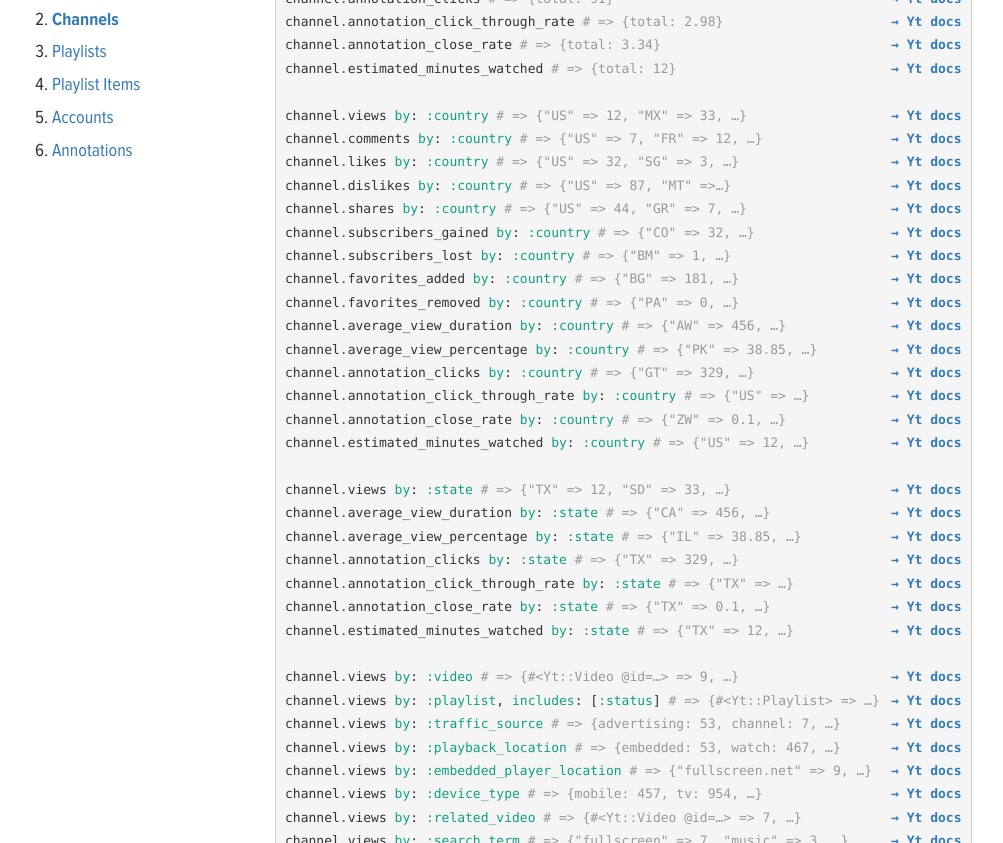
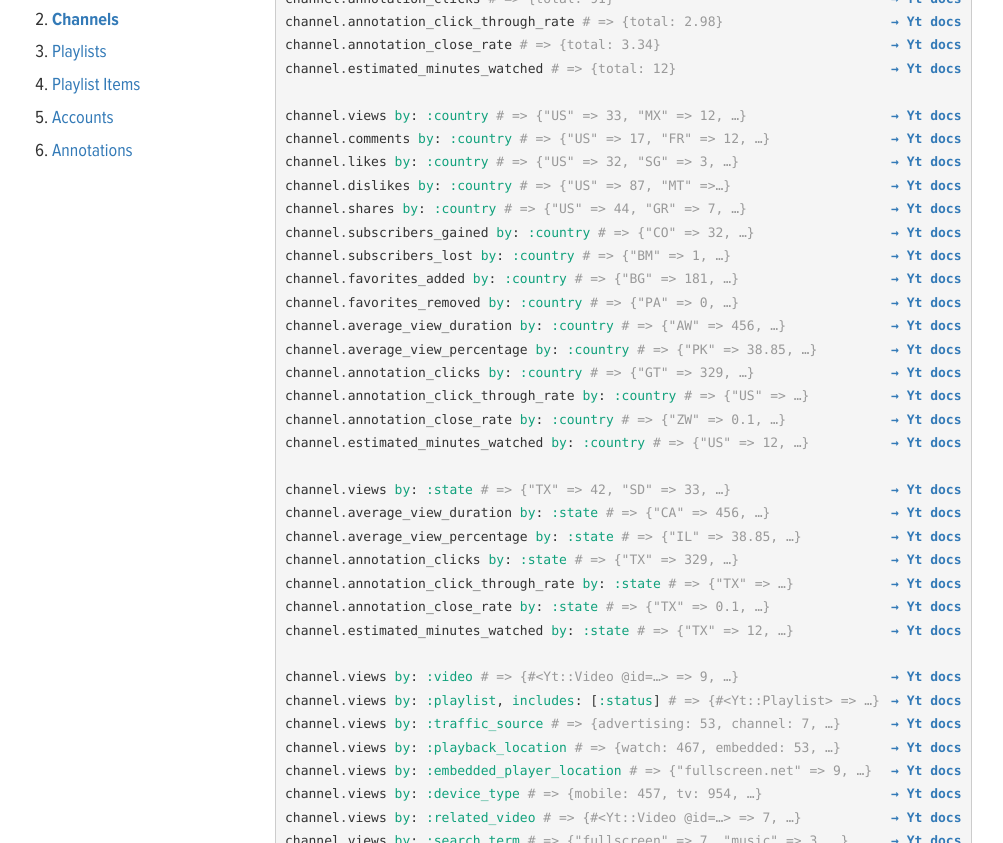
Before and after one commit to nullscreen/yt, a Jekyll site: the page built from channels.html, in a window 1280 px wide and 1400 px high, scrolled down 3129 px. Shown: the part 152-995 px from the top of the window, without its empty margins (138-1141 px from the left). Built offline with Jekyll 4.4.1, drawn with Linux system fonts in a browser that asks for light colours; nearby versions of some CDN libraries; some web fonts are replaced.

Commit message:
Update result order based on a75c2fc

```diff
--- a/channels.html
+++ b/channels.html
@@ -177,8 +177,8 @@ channel.views in: {state: 'TX'} # => {total: 11}
 {% include doc.html link="Models/Channel#annotation_close_rate" %}{% include example.html object='channel' method='annotation_close_rate' result='{total: 3.34}' %}
 {% include doc.html link="Models/Channel#estimated_minutes_watched" %}{% include example.html object='channel' method='estimated_minutes_watched' result='{total: 12}' %}
 
-{% include doc.html link="Models/Channel#views" %}{% include example.html object='channel' method='views' params=' <span class="ss">by</span><span class="p">:</span> <span class="ss">:country</span>' result='{"US" =&gt; 12, "MX" => 33, …}' %}
-{% include doc.html link="Models/Channel#comments" %}{% include example.html object='channel' method='comments' params=' <span class="ss">by</span><span class="p">:</span> <span class="ss">:country</span>' result='{"US" =&gt; 7, "FR" =&gt; 12, …}' %}
+{% include doc.html link="Models/Channel#views" %}{% include example.html object='channel' method='views' params=' <span class="ss">by</span><span class="p">:</span> <span class="ss">:country</span>' result='{"US" =&gt; 33, "MX" => 12, …}' %}
+{% include doc.html link="Models/Channel#comments" %}{% include example.html object='channel' method='comments' params=' <span class="ss">by</span><span class="p">:</span> <span class="ss">:country</span>' result='{"US" =&gt; 17, "FR" =&gt; 12, …}' %}
 {% include doc.html link="Models/Channel#likes" %}{% include example.html object='channel' method='likes' params=' <span class="ss">by</span><span class="p">:</span> <span class="ss">:country</span>' result='{"US" =&gt; 32, "SG" => 3, …}' %}
 {% include doc.html link="Models/Channel#dislikes" %}{% include example.html object='channel' method='dislikes' params=' <span class="ss">by</span><span class="p">:</span> <span class="ss">:country</span>' result='{"US" =&gt; 87, "MT" =&gt;…}' %}
 {% include doc.html link="Models/Channel#shares" %}{% include example.html object='channel' method='shares' params=' <span class="ss">by</span><span class="p">:</span> <span class="ss">:country</span>' result='{"US" =&gt; 44, "GR" => 7, …}' %}
@@ -193,7 +193,7 @@ channel.views in: {state: 'TX'} # => {total: 11}
 {% include doc.html link="Models/Channel#annotation_close_rate" %}{% include example.html object='channel' method='annotation_close_rate' params=' <span class="ss">by</span><span class="p">:</span> <span class="ss">:country</span>' result='{"ZW" =&gt; 0.1, …}' %}
 {% include doc.html link="Models/Channel#estimated_minutes_watched" %}{% include example.html object='channel' method='estimated_minutes_watched' params=' <span class="ss">by</span><span class="p">:</span> <span class="ss">:country</span>' result='{"US" =&gt; 12, …}' %}
 
-{% include doc.html link="Models/Channel#views" %}{% include example.html object='channel' method='views' params=' <span class="ss">by</span><span class="p">:</span> <span class="ss">:state</span>' result='{"TX" =&gt; 12, "SD" => 33, …}' %}
+{% include doc.html link="Models/Channel#views" %}{% include example.html object='channel' method='views' params=' <span class="ss">by</span><span class="p">:</span> <span class="ss">:state</span>' result='{"TX" =&gt; 42, "SD" => 33, …}' %}
 {% include doc.html link="Models/Channel#average_view_duration" %}{% include example.html object='channel' method='average_view_duration' params=' <span class="ss">by</span><span class="p">:</span> <span class="ss">:state</span>' result='{"CA" =&gt; 456, …}' %}
 {% include doc.html link="Models/Channel#average_view_percentage" %}{% include example.html object='channel' method='average_view_percentage' params=' <span class="ss">by</span><span class="p">:</span> <span class="ss">:state</span>' result='{"IL" =&gt; 38.85, …}' %}
 {% include doc.html link="Models/Channel#annotation_clicks" %}{% include example.html object='channel' method='annotation_clicks' params=' <span class="ss">by</span><span class="p">:</span> <span class="ss">:state</span>' result='{"TX" =&gt; 329, …}' %}
@@ -204,7 +204,7 @@ channel.views in: {state: 'TX'} # => {total: 11}
 {% include doc.html link="Models/Channel#views" %}{% include example.html object='channel' method='views' params=' <span class="ss">by</span><span class="p">:</span> <span class="ss">:video</span>' result='{#&lt;Yt::Video @id=…&gt; =&gt; 9, …}' %}
 {% include doc.html link="Models/Channel#views" %}{% include example.html object='channel' method='views' params=' <span class="ss">by</span><span class="p">:</span> <span class="ss">:playlist</span><span class="p">,</span> <span class="ss">includes</span><span class="p">: [</span><span class="ss">:status</span><span class="p">]</span>' result='{#&lt;Yt::Playlist&gt; =&gt; …}' %}
 {% include doc.html link="Models/Channel#views" %}{% include example.html object='channel' method='views' params=' <span class="ss">by</span><span class="p">:</span> <span class="ss">:traffic_source</span>' result='{advertising: 53, channel: 7, …}' %}
-{% include doc.html link="Models/Channel#views" %}{% include example.html object='channel' method='views' params=' <span class="ss">by</span><span class="p">:</span> <span class="ss">:playback_location</span>' result='{embedded: 53, watch: 467, …}' %}
+{% include doc.html link="Models/Channel#views" %}{% include example.html object='channel' method='views' params=' <span class="ss">by</span><span class="p">:</span> <span class="ss">:playback_location</span>' result='{watch: 467, embedded: 53, …}' %}
 {% include doc.html link="Models/Channel#views" %}{% include example.html object='channel' method='views' params=' <span class="ss">by</span><span class="p">:</span> <span class="ss">:embedded_player_location</span>' result='{"fullscreen.net" =&gt; 9, …}' %}
 {% include doc.html link="Models/Channel#views" %}{% include example.html object='channel' method='views' params=' <span class="ss">by</span><span class="p">:</span> <span class="ss">:device_type</span>' result='{mobile: 457, tv: 954, …}' %}
 {% include doc.html link="Models/Channel#views" %}{% include example.html object='channel' method='views' params=' <span class="ss">by</span><span class="p">:</span> <span class="ss">:related_video</span>' result='{#&lt;Yt::Video @id=…&gt; =&gt; 7, …}' %}
--- a/playlists.html
+++ b/playlists.html
@@ -125,14 +125,14 @@ playlist.views in: {state: 'TX'} # => {total: 11}
 {% include doc.html link="Models/Playlist#views_per_playlist_start" %}{% include example.html object='playlist' method='views_per_playlist_start' result='{total: 4.53}' %}
 {% include doc.html link="Models/Playlist#estimated_minutes_watched" %}{% include example.html object='playlist' method='estimated_minutes_watched' result='{total: 12}' %}
 
-{% include doc.html link="Models/Playlist#views" %}{% include example.html object='playlist' method='views' params=' <span class="ss">by</span><span class="p">:</span> <span class="ss">:country</span>' result='{"US" =&gt; 8, "RU" => 9, …}' %}
+{% include doc.html link="Models/Playlist#views" %}{% include example.html object='playlist' method='views' params=' <span class="ss">by</span><span class="p">:</span> <span class="ss">:country</span>' result='{"US" =&gt; 18, "RU" => 9, …}' %}
 {% include doc.html link="Models/Playlist#average_view_duration" %}{% include example.html object='playlist' method='average_view_duration' params=' <span class="ss">by</span><span class="p">:</span> <span class="ss">:country</span>' result='{"US" =&gt; 456, …}' %}
 {% include doc.html link="Models/Playlist#playlist_starts" %}{% include example.html object='playlist' method='playlist_starts' params=' <span class="ss">by</span><span class="p">:</span> <span class="ss">:country</span>' result='{"US" =&gt; 7, …}' %}
 {% include doc.html link="Models/Playlist#average_time_in_playlist" %}{% include example.html object='playlist' method='average_time_in_playlist' params=' <span class="ss">by</span><span class="p">:</span> <span class="ss">:country</span>' result='{"US" =&gt; 32.0, …}' %}
 {% include doc.html link="Models/Playlist#views_per_playlist_start" %}{% include example.html object='playlist' method='views_per_playlist_start' params=' <span class="ss">by</span><span class="p">:</span> <span class="ss">:country</span>' result='{"US" =&gt; 87, …}' %}
 {% include doc.html link="Models/Playlist#estimated_minutes_watched" %}{% include example.html object='playlist' method='estimated_minutes_watched' params=' <span class="ss">by</span><span class="p">:</span> <span class="ss">:country</span>' result='{"US" =&gt; 12, …}' %}
 
-{% include doc.html link="Models/Playlist#views" %}{% include example.html object='playlist' method='views' params=' <span class="ss">by</span><span class="p">:</span> <span class="ss">:state</span>' result='{"TX" =&gt; 8, "AZ" => 9, …}' %}
+{% include doc.html link="Models/Playlist#views" %}{% include example.html object='playlist' method='views' params=' <span class="ss">by</span><span class="p">:</span> <span class="ss">:state</span>' result='{"TX" =&gt; 8, "AZ" => 5, …}' %}
 {% include doc.html link="Models/Playlist#average_view_duration" %}{% include example.html object='playlist' method='average_view_duration' params=' <span class="ss">by</span><span class="p">:</span> <span class="ss">:state</span>' result='{"SD" =&gt; 456, …}' %}
 {% include doc.html link="Models/Playlist#playlist_starts" %}{% include example.html object='playlist' method='playlist_starts' params=' <span class="ss">by</span><span class="p">:</span> <span class="ss">:state</span>' result='{"ND" =&gt; 7, …}' %}
 {% include doc.html link="Models/Playlist#average_time_in_playlist" %}{% include example.html object='playlist' method='average_time_in_playlist' params=' <span class="ss">by</span><span class="p">:</span> <span class="ss">:state</span>' result='{"MA" =&gt; 32.0, …}' %}
@@ -142,7 +142,7 @@ playlist.views in: {state: 'TX'} # => {total: 11}
 {% include doc.html link="Models/Playlist#views" %}{% include example.html object='playlist' method='views' params=' <span class="ss">by</span><span class="p">:</span> <span class="ss">:video</span><span class="p">,</span> <span class="ss">includes</span><span class="p">: [</span><span class="ss">:status</span><span class="p">]</span>' result='{#&lt;Yt::Video&gt; =&gt; 9, …}' %}
 {% include doc.html link="Models/Playlist#views" %}{% include example.html object='playlist' method='views' params=' <span class="ss">by</span><span class="p">:</span> <span class="ss">:playlist</span>' result='{#&lt;Yt::Playlist @id=…&gt; =&gt; 4, …}' %}
 {% include doc.html link="Models/Playlist#views" %}{% include example.html object='playlist' method='views' params=' <span class="ss">by</span><span class="p">:</span> <span class="ss">:traffic_source</span>' result='{channel: 7, …}' %}
-{% include doc.html link="Models/Playlist#views" %}{% include example.html object='playlist' method='views' params=' <span class="ss">by</span><span class="p">:</span> <span class="ss">:playback_location</span>' result='{embedded: 53, watch: 467, …}' %}
+{% include doc.html link="Models/Playlist#views" %}{% include example.html object='playlist' method='views' params=' <span class="ss">by</span><span class="p">:</span> <span class="ss">:playback_location</span>' result='{watch: 467, embedded: 53, …}' %}
 {% include doc.html link="Models/Playlist#views" %}{% include example.html object='playlist' method='views' params=' <span class="ss">by</span><span class="p">:</span> <span class="ss">:device_type</span>' result='{mobile: 457, tv: 954, …}' %}
 {% include doc.html link="Models/Playlist#views" %}{% include example.html object='playlist' method='views' params=' <span class="ss">by</span><span class="p">:</span> <span class="ss">:related_video</span>' result='{#&lt;Yt::Video @id=…&gt; =&gt; 7, …}' %}
 {% include doc.html link="Models/Playlist#views" %}{% include example.html object='playlist' method='views' params=' <span class="ss">by</span><span class="p">:</span> <span class="ss">:search_term</span>' result='{"fullscreen" =&gt; 7, "music" =&gt; 3, …}' %}
--- a/videos.html
+++ b/videos.html
@@ -296,7 +296,7 @@ video.views in: {state: 'TX'} # => {total: 11}
 {% include doc.html link="Models/Video#annotation_close_rate" %}{% include example.html object='video' method='annotation_close_rate' params=' <span class="ss">by</span><span class="p">:</span> <span class="ss">:state</span>' result='{"TX" =&gt; 0.1, …}' %}
 {% include doc.html link="Models/Video#estimated_minutes_watched" %}{% include example.html object='video' method='estimated_minutes_watched' params=' <span class="ss">by</span><span class="p">:</span> <span class="ss">:state</span>' result='{"TX" =&gt; 124, …}' %}
 
-{% include doc.html link="Models/Video#views" %}{% include example.html object='video' method='views' params=' <span class="ss">by</span><span class="p">:</span> <span class="ss">:playback_location</span>' result='{embedded: 53, watch: 467, …}' %}
+{% include doc.html link="Models/Video#views" %}{% include example.html object='video' method='views' params=' <span class="ss">by</span><span class="p">:</span> <span class="ss">:playback_location</span>' result='{watch: 467, embedded: 53, …}' %}
 {% include doc.html link="Models/Video#views" %}{% include example.html object='video' method='views' params=' <span class="ss">by</span><span class="p">:</span> <span class="ss">:embedded_player_location</span>' result='{"fullscreen.net" =&gt; 92, …}' %}
 {% include doc.html link="Models/Video#views" %}{% include example.html object='video' method='views' params=' <span class="ss">by</span><span class="p">:</span> <span class="ss">:related_video</span><span class="p">,</span> <span class="ss">includes</span><span class="p">: [</span><span class="ss">:status</span><span class="p">]</span>' result='{#&lt;Yt::Video&gt; =&gt; …}' %}
 {% include doc.html link="Models/Video#views" %}{% include example.html object='video' method='views' params=' <span class="ss">by</span><span class="p">:</span> <span class="ss">:device_type</span>' result='{mobile: 457, tv: 954, …}' %}
```
